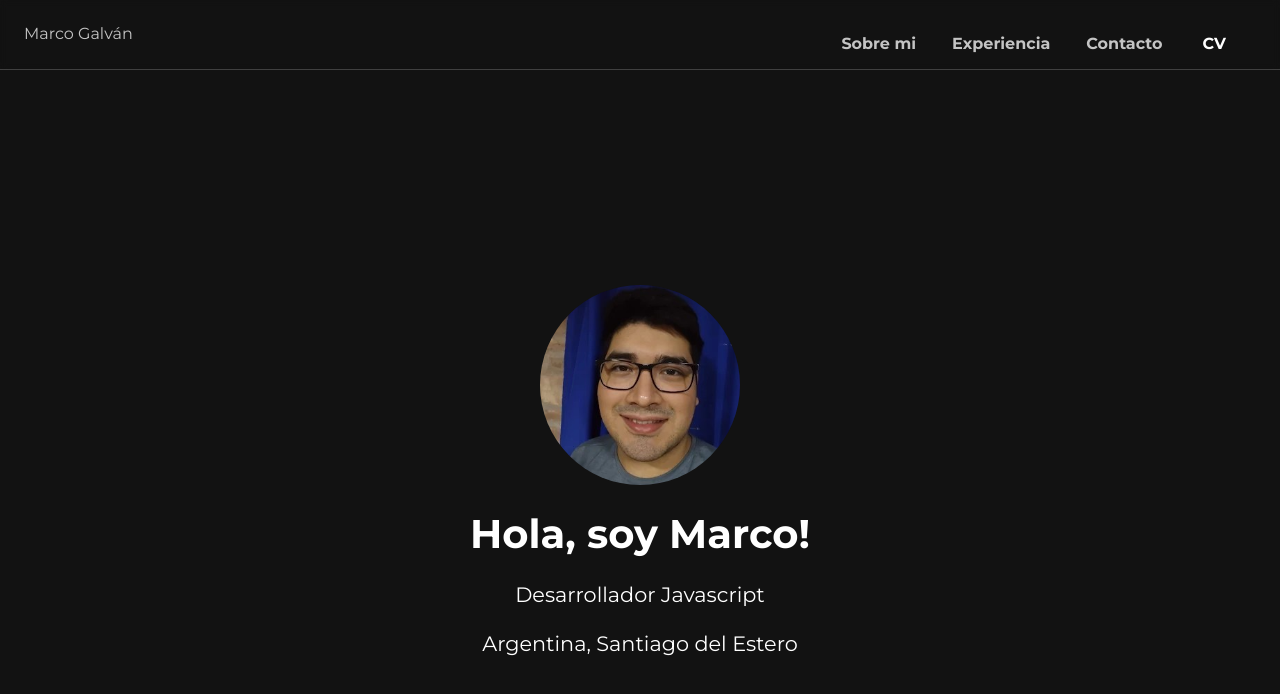
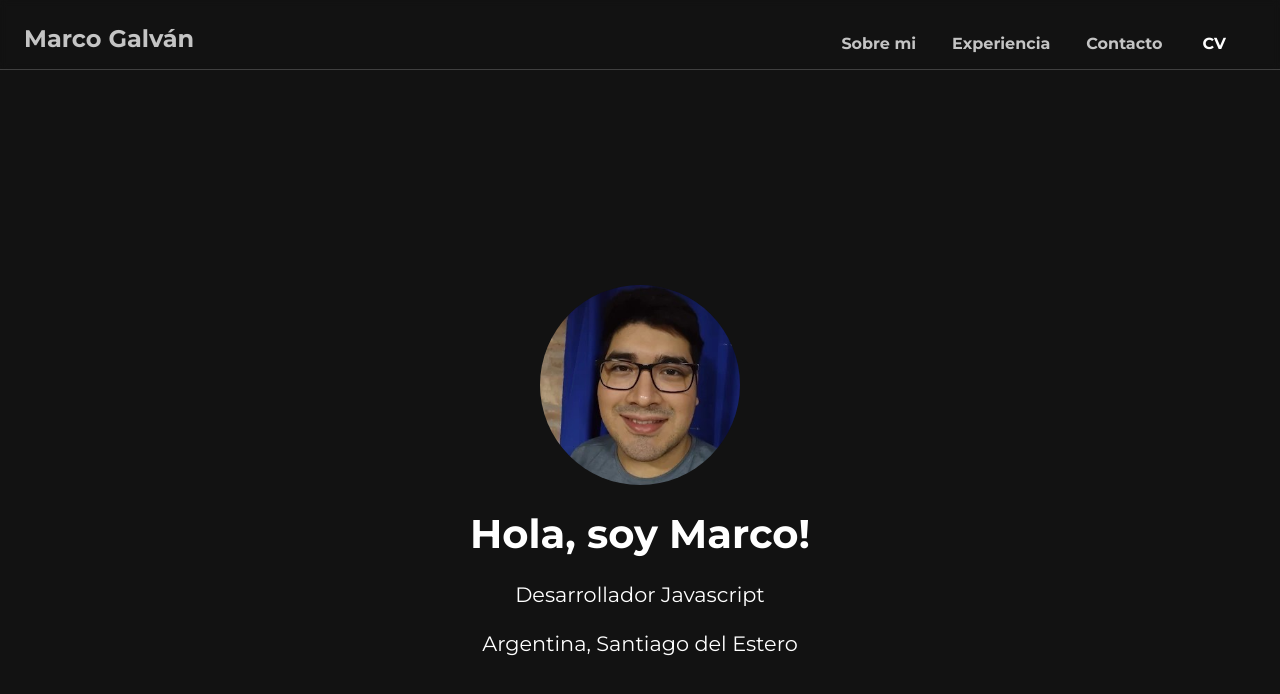
Before and after one commit to elmacro1/my-portfolio, a Next.js app: page / in a window 1280 px wide. Shown: the top 694 px of the page. Built offline with nearby package versions, Linux system fonts and the light colour scheme.

Commit message:
change reset css

```diff
--- a/src/app/globals.css
+++ b/src/app/globals.css
@@ -4,14 +4,10 @@
   color-scheme: dark;
 }
 
-* {
-  min-width: 0;
-  font: inherit;
-}
-
 *,
 *::after,
 *::before {
+  min-width: 0;
   box-sizing: border-box;
   padding: 0;
   margin: 0;
@@ -25,6 +21,7 @@ svg {
   max-width: 100%;
 }
 
+html,
 body {
   min-height: 100dvh;
   scroll-behavior: smooth;
```
